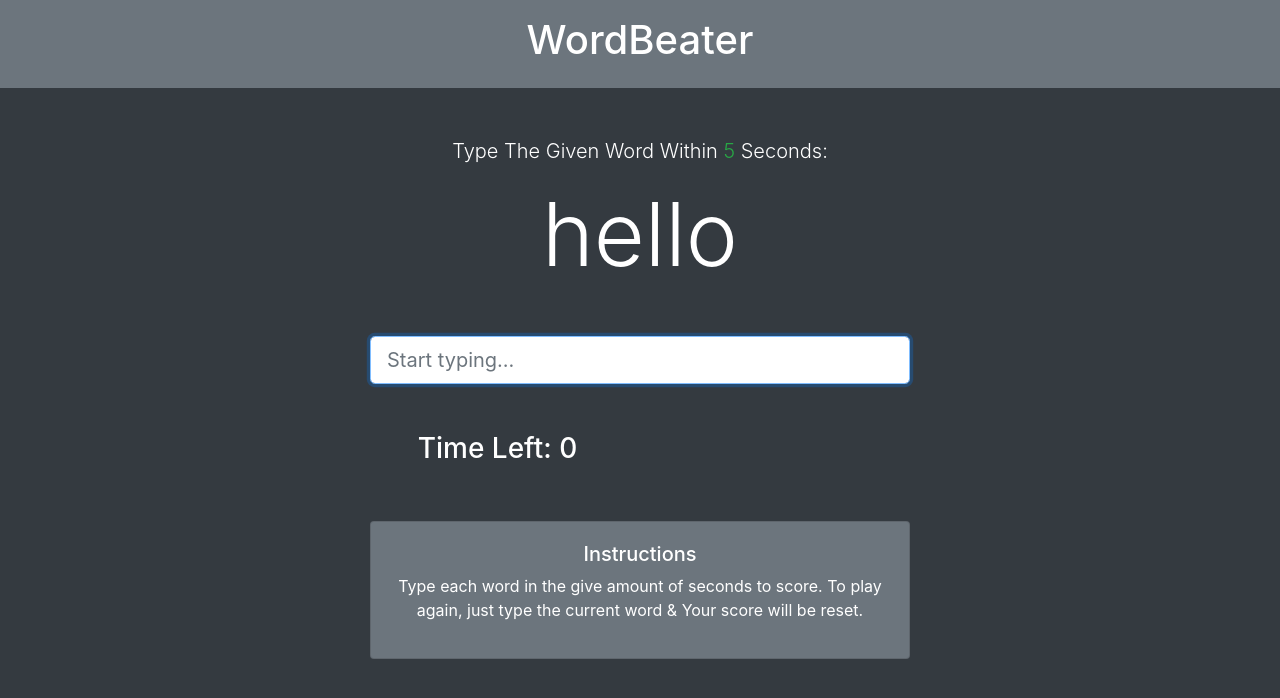
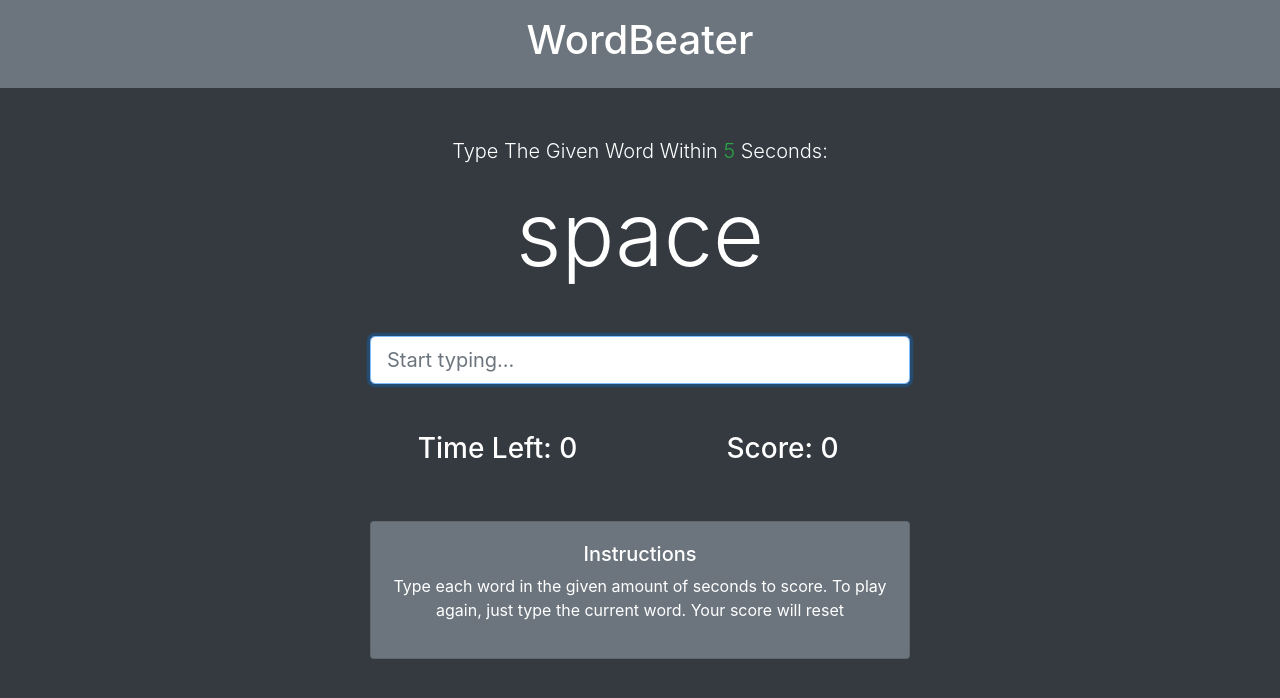
Before and after one commit to konstantin0s/wordBeater, a plain HTML site: page index.html in a window 1280 px wide. Drawn offline with nearby package versions, Linux system fonts and the light colour scheme.

Commit message:
ADd random word functionality

```diff
--- a/index.html
+++ b/index.html
@@ -6,27 +6,32 @@
     <link rel="stylesheet" href="https://stackpath.bootstrapcdn.com/bootstrap/4.1.3/css/bootstrap.min.css" integrity="sha384-MCw98/SFnGE8fJT3GXwEOngsV7Zt27NXFoaoApmYm81iuXoPkFOJwJ8ERdknLPMO"
     crossorigin="anonymous">
   </head>
-  <body class="bg-dark text-white">
+
+    <body class="bg-dark text-white ">
       <header class="bg-secondary text-center p-3 mb-5">
         <h1>WordBeater</h1>
-
       </header>
       <div class="container text-center">
 
-  <!--Word and input -->
+        <!-- Word & Input -->
         <div class="row">
           <div class="col-md-6 mx-auto">
             <p class="lead">Type The Given Word Within
-      <span class="text-success" id="seconds">5</span> Seconds: </p>
+              <span class="text-success" id="seconds">5</span> Seconds:</p>
             <h2 class="display-2 mb-5" id="current-word">hello</h2>
-      <input type="text" name="" value="" class="form-control form-control-lg" placeholder="Start typing..." id="word-input" autofocus>
+            <input type="text" class="form-control form-control-lg" placeholder="Start typing..." id="word-input" autofocus>
             <h4 class="mt-3" id="message"></h4>
 
-      <!--Time and score columns -->
+            <!-- Time & Score Columns -->
             <div class="row mt-5">
               <div class="col-md-6">
                 <h3>Time Left:
                   <span id="time">0</span>
+                </h3>
+              </div>
+              <div class="col-md-6">
+                <h3>Score:
+                  <span id="score">0</span>
                 </h3>
               </div>
             </div>
@@ -36,12 +41,10 @@
               <div class="col-md-12">
                 <div class="card card-body bg-secondary text-white">
                   <h5>Instructions</h5>
-            <p>Type each word in the give amount of seconds to score. To play again, just type the current word & Your score will be reset.</p>
-
+                  <p>Type each word in the given amount of seconds to score. To play again, just type the current word. Your score
+                    will reset</p>
                 </div>
-
               </div>
-
             </div>
           </div>
         </div>
--- a/js/main.js
+++ b/js/main.js
@@ -0,0 +1,55 @@
+window.addEventListener('load', init);
+
+//global variables
+let time = 5;
+let score = 0;
+let isPlaying;
+
+//dom element variables
+const wordInput = document.querySelector('#word-input');
+const currentWord = document.querySelector('#current-word');
+const scoreDisplay = document.querySelector('#score');
+const timeDisplat = document.querySelector('time');
+const message = document.querySelector('#message');
+const seconds = document.querySelector('#seconds');
+
+const words = [
+  'hat',
+'river',
+'lucky',
+'statue',
+'generate',
+'stubborn',
+'cocktail',
+'runaway',
+'joke',
+'developer',
+'establishment',
+'hero',
+'javascript',
+'nutrition',
+'revolver',
+'echo',
+'siblings',
+'investigate',
+'horrendous',
+'symptom',
+'laughter',
+'magic',
+'master',
+'space',
+'definition'
+];
+
+// Initialize game
+function init() {
+  // Load word from array
+  showWord(words);
+}
+
+//pick random word
+function showWord(words) {
+  const randIndex = Math.floor(Math.random() * words.length);
+  // Output a random words
+  currentWord.innerHTML = words[randIndex];
+}
```
Lines whose indentation alone changed are shown as unchanged.
